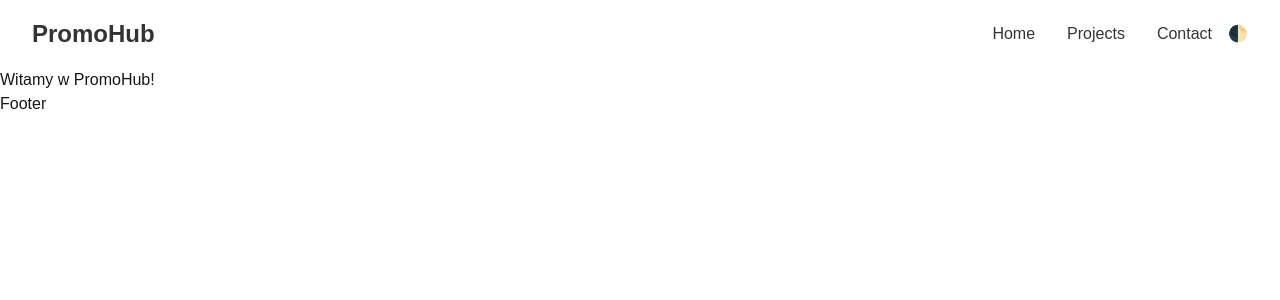
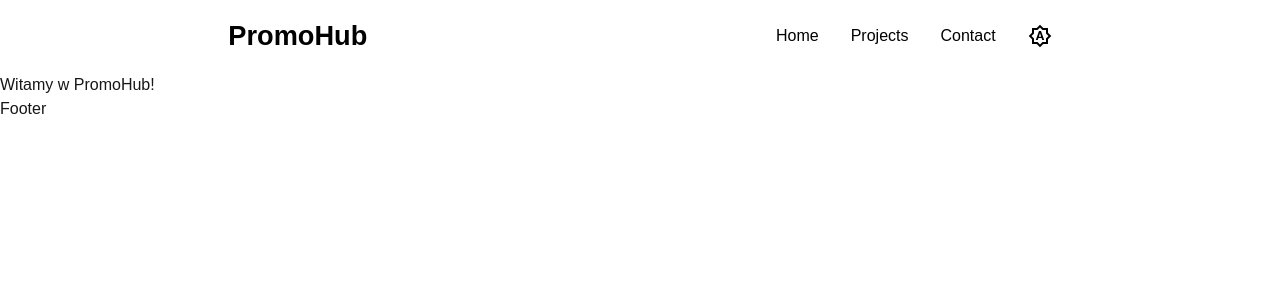
Before and after one commit to kmieciu6/PromoHub, a Next.js app: page / in a window 1280 px wide. Shown: the top 300 px of the page. Built offline with nearby package versions, Linux system fonts and the light colour scheme.

Commit message:
styles and add qr code

```diff
--- a/package.json
+++ b/package.json
@@ -15,6 +15,7 @@
     "react": "^19.0.0",
     "react-dom": "^19.0.0",
     "react-hook-form": "^7.56.1",
+    "react-icons": "^5.5.0",
     "sass": "^1.87.0"
   },
   "devDependencies": {
--- a/src/app/components/Header.js
+++ b/src/app/components/Header.js
@@ -1,6 +1,7 @@
 "use client"
 import { useState, useEffect, useRef } from "react";
 import { useTheme } from "next-themes";
+import { MdOutlineBrightnessAuto, MdLightMode, MdDarkMode } from "react-icons/md";
 import Link from "next/link";
 
 export default function Header() {
@@ -15,20 +16,17 @@ export default function Header() {
         setMounted(true),
     []);
 
-    // const currentTheme = theme === "system" ? systemTheme : theme;
-
     const modes = ["system", "light", "dark"];
     const toggleTheme = () => {
-        const currentIndex = modes.indexOf(theme);
-        const nextIndex    = (currentIndex + 1) % modes.length;
-        setTheme(modes[nextIndex]);
+        const idx = (modes.indexOf(theme) + 1) % modes.length;
+        setTheme(modes[idx]);
     };
 
-    const icon = (() => {
-        if (theme === "system") return "🌓";  // automatyczny
-        if (theme === "light")  return "☀️";  // jasny
-        return "🌙";                          // ciemny
-    })();
+    const Icon = {
+        system: MdOutlineBrightnessAuto,   // półksiężyc dla „system”
+        light:  MdLightMode, // słońce
+        dark:   MdDarkMode,          // księżyc
+      }[theme];
 
     useEffect(() => {
         const handleClickOutside = e => {
@@ -110,7 +108,7 @@ export default function Header() {
                     onClick={toggleTheme}
                     aria-label="Toggle theme"
                 >
-                    {mounted ? icon : null}
+                    {mounted && <Icon/>}
                 </button>
             </nav>
         </header>
--- a/src/app/globals.scss
+++ b/src/app/globals.scss
@@ -1,4 +1,7 @@
 @import "tailwindcss";
+@import "./styles/colors.scss";
+@import "./styles/fonts.scss";
+@import "./styles/mixins.scss";
 @import "./styles/header.scss";
 @import "./styles/home_page.scss";
 @import "./styles/projects_page.scss";
@@ -6,23 +9,16 @@
 @import "./styles/footer.scss";
 /* @import "./styles/"; */
 
-:root {
-  --background: #ffffff;
-  --foreground: #171717;
+body {
+  font-family: $main-font;
 }
 
 .dark {
-  /* next-themes doda tę klasę na <html> */
   background: #222222;
   color: #f0f0f0;
 }
 
 .light {
-  /* next-themes doda tę klasę na <html> */
   background: #ffffff;
   color: #171717;
 }
-
-body {
-  font-family: Arial, Helvetica, sans-serif;
-}
--- /dev/null
+++ b/src/app/qr/page.js
@@ -0,0 +1,13 @@
+export default function QRRedirectPage() {
+    return (
+        <html>
+            <head>
+                <meta httpEquiv="refresh" content="0; url=https://promohub.netlify.app" />
+                <title>Przekierowanie...</title>
+            </head>
+            <body>
+                <p>Przekierowuję...</p>
+            </body>
+        </html>
+    );
+}
--- /dev/null
+++ b/src/app/styles/colors.scss
@@ -0,0 +1,9 @@
+$main-dark-background-color: black;
+$main-light-background-color: #ffffff;
+$main-dark-color: white;
+$main-light-color: black;
+
+$header-dark-background-color: black;
+$header-light-background-color: #ffffff;
+
+$accent-color: red;
--- /dev/null
+++ b/src/app/styles/fonts.scss
@@ -0,0 +1 @@
+$main-font: Arial, Helvetica, sans-serif;
--- a/src/app/styles/header.scss
+++ b/src/app/styles/header.scss
@@ -1,17 +1,57 @@
+.dark {
+    .header {
+        background: $header-dark-background-color;
+        color: $main-dark-color;
+
+        span {
+            background: $main-dark-color;
+        }
+    }
+}
+
+.light {
+    .header {
+        background: $header-light-background-color;
+        color: $main-light-color;
+
+        span {
+            background: $main-light-color;
+        }
+    }
+}
+
 .header {
     display: flex;
     align-items: center;
-    justify-content: space-between;
+    justify-content: space-around;
     padding: 1rem 2rem;
-    background-color: #ffffff;
     position: relative;
     z-index: 1000;
 
+    @include mobile {
+        justify-content: space-between;
+    }
+
     .nav-logo {
-        font-size: 1.5rem;
+        font-size: 1.7rem;
         font-weight: bold;
-        color: #333;
         text-decoration: none;
+        transition: 0.3s, transform 0.2s;
+
+        @include desktop {
+
+            &:hover {
+                transform: scale(1.1);
+                color: $accent-color;
+            }
+        }
+
+        @include mobile-tablet {
+
+            &:active {
+                transform: scale(1.1);
+            }
+        }
     }
 
     .hamburger {
@@ -28,7 +68,6 @@
         span {
             display: block;
             height: 3px;
-            background-color: #333;
             border-radius: 1px;
             transition: transform 0.3s ease, opacity 0.3s ease;
         }
@@ -53,7 +92,7 @@
         top: 100%;
         left: 0;
         width: 100%;
-        background-color: #fff;
+        background: inherit;
 
         &.is-open {
             display: flex;
@@ -62,16 +101,60 @@
         .nav__link {
             padding: 0.75rem 1rem;
             text-decoration: none;
-            color: #333;
             font-weight: 500;
+            transition: .3s ease;
+            text-align: center;
 
-            &:hover {
-                background-color: #f2f2f2;
+            @include desktop {
+
+                &:hover {
+                    transform: scale(1.2);
+                    color: $accent-color;
+                }
+            }
+
+            @include mobile-tablet {
+
+                &:active {
+                    transform: scale(1.1);
+                }
+            }
+        }
+
+        .theme-toggle {
+            display: flex;
+            margin-left: 1rem;
+            align-items: center;
+            justify-content: center;
+            transition: 0.5s, transform 0.2s;
+            cursor: pointer;
+
+            @include desktop {
+
+                &:hover {
+                    transform: scale(1.2);
+
+                    svg {
+                        color: $accent-color;
+                    }
+                }
+            }
+
+            @include mobile-tablet {
+
+                &:active {
+                    transform: scale(1.1);
+                }
+            }
+
+            svg {
+                width: 24px;
+                height: 24px;
             }
         }
     }
 
-    @media (min-width: 768px) {
+    @include desktop {
         .hamburger {
             display: none;
         }
--- /dev/null
+++ b/src/app/styles/mixins.scss
@@ -0,0 +1,23 @@
+@mixin mobile {
+    @media (max-width: 768px) {
+        @content
+    }
+}
+
+@mixin tablet {
+    @media (min-width: 769px) and (max-width: 1023px) {
+      @content
+    }
+}
+
+@mixin mobile-tablet {
+    @media (max-width: 1023px) {
+        @content
+    }
+}
+
+@mixin desktop {
+    @media (min-width: 1024px) {
+        @content
+    }
+}
```
Also changed, not shown: 1 other file (tests, documents, lock files or other folders).
